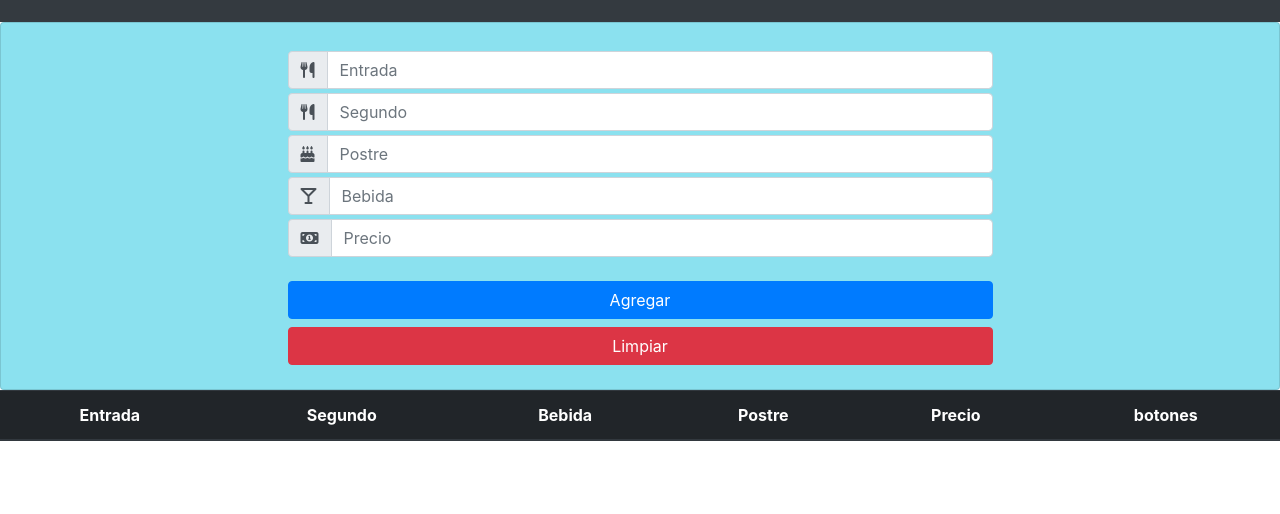
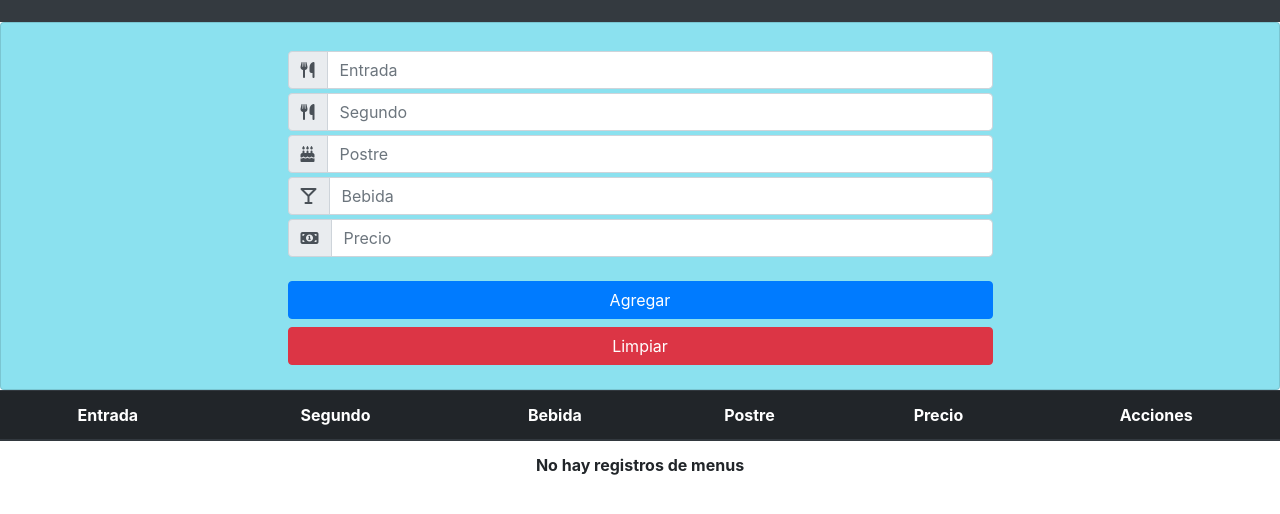
Before and after one commit to ToMoises/Crud_Moises_Torres, a plain HTML site: page index.html in a window 1280 px wide. Shown: the part 98-612 px from the top of the page. Drawn offline with nearby package versions, Linux system fonts and the light colour scheme.

Commit message:
if(mostrar)

```diff
--- a/index.html
+++ b/index.html
@@ -86,7 +86,7 @@
           <th scope="col">Bebida</th>
           <th scope="col">Postre</th>
           <th scope="col">Precio</th>
-          <th scope="col">botones</th>
+          <th scope="col">Acciones</th>
         </tr>
       </thead>
       <tbody id="tbl_Menu">
--- a/js/form.js
+++ b/js/form.js
@@ -44,15 +44,13 @@ function mostrar() {
     tbl_menus.innerHTML =
     `
     <tr class="text-center">
-          <td class="font-weight-bold" colspan="6">No hay registros</td>
+          <td class="font-weight-bold" colspan="6">No hay registros de menus</td>
         </tr>
 
     `;
 
 
   }else{
-
-  }
     const tbl_menus = _tbl_menus;
     tbl_menus.innerHTML = "";
 
@@ -80,6 +78,8 @@ function mostrar() {
 
         ` ;
     });
+  }
+
 
     /*
     for (let i = 0; i < menus.length; i++) {
```
Also changed, not shown: js/crud.js (+9 -0 lines).
